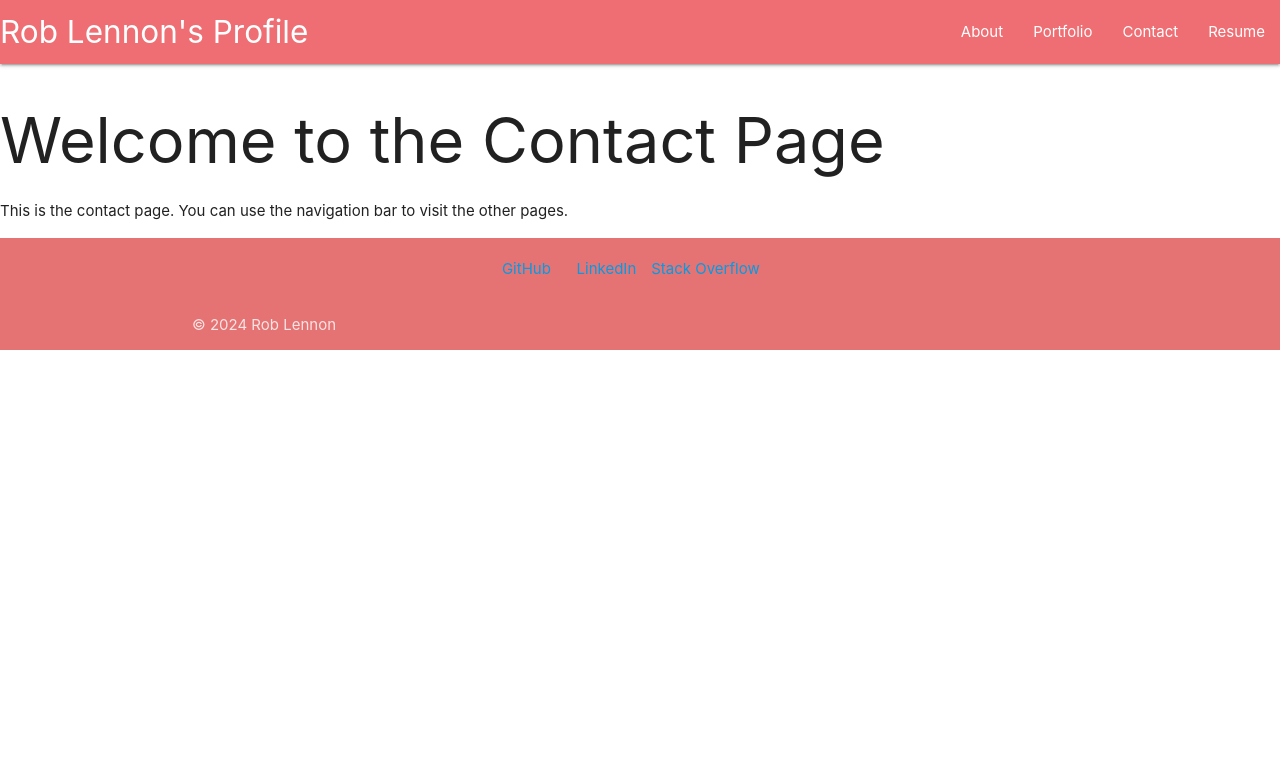
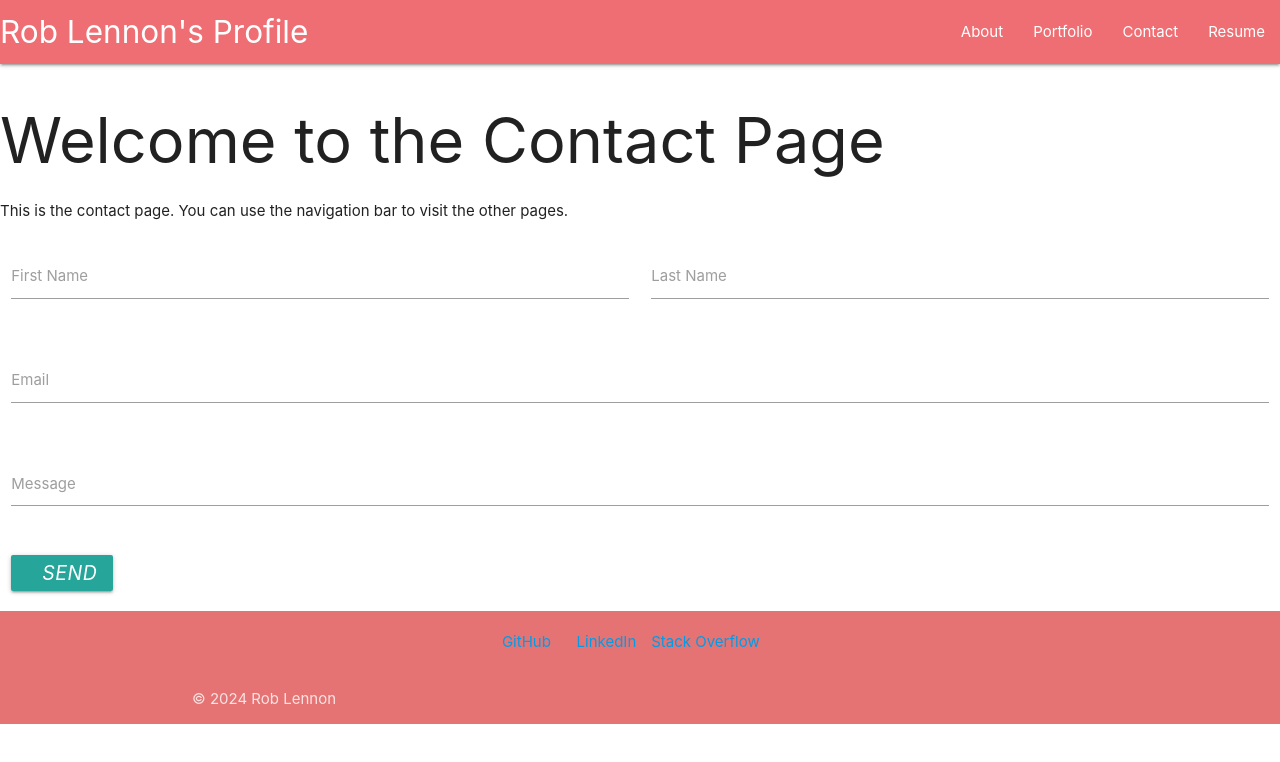
Before and after one commit to RJLennon/ReactPortfolio, a React (Vite) app: page /contact in a window 1280 px wide. Shown: the top 762 px of the page. Built offline with nearby package versions, Linux system fonts and the light colour scheme.

Commit message:
updated contact page

```diff
--- a/package.json
+++ b/package.json
@@ -10,6 +10,7 @@
     "preview": "vite preview"
   },
   "dependencies": {
+    "jquery": "^3.7.1",
     "materialize-css": "^1.0.0-rc.2",
     "react": "^18.2.0",
     "react-dom": "^18.2.0",
--- a/src/main.jsx
+++ b/src/main.jsx
@@ -2,7 +2,7 @@ import ReactDOM from 'react-dom/client';
 // Bringing in the required imports from 'react-router-dom' to set up application routing behavior
 import { createBrowserRouter, RouterProvider } from 'react-router-dom';
 import App from './App.jsx'
-import 'materialize-css/dist/css/materialize.min.css'
+import 'materialize-css/dist/css/materialize.min.css';
 
 // Bringing in the pages the router will use to conditionally show the appropriate views
 import ErrorPage from './pages/ErrorPage';
--- a/src/pages/ContactPage.jsx
+++ b/src/pages/ContactPage.jsx
@@ -1,4 +1,15 @@
+import React, { useEffect } from 'react';
+import M from 'materialize-css'; // Import Materialize CSS library
+
+
 export default function ContactPage() {
+  useEffect(() => {
+    // Initialize Materialize components
+    M.AutoInit();
+    // Or initialize specific components like text inputs
+    // M.FormSelect.init(document.querySelectorAll('select'));
+  }, []); // Empty dependency array ensures that this effect runs only once
+
     return (
       <div>
         <h1>Welcome to the Contact Page</h1>
@@ -6,6 +17,35 @@ export default function ContactPage() {
           This is the contact page. You can use the navigation bar to visit the other
           pages.
         </p>
+        <div className="row">
+  <form className="col s12">
+    <div className="row">
+      <div className="input-field col s6">
+        <input id="first_name" type="text" className="validate" />
+        <label htmlFor="first_name">First Name</label>
+      </div>
+      <div className="input-field col s6">
+        <input id="last_name" type="text" className="validate" />
+        <label htmlFor="last_name">Last Name</label>
+      </div>
+    </div>
+    <div className="row">
+      <div className="input-field col s12">
+        <input id="email" type="email" className="validate" />
+        <label htmlFor="email">Email</label>
+      </div>
+    </div>
+    <div className="row">
+      <div className="input-field col s12">
+        <textarea id="message" className="materialize-textarea"></textarea>
+        <label htmlFor="message">Message</label>
+      </div>
+    </div>
+    <button className="btn waves-effect waves-light" type="submit" name="action">
+      <i className="material-icons right">send</i>
+    </button>
+  </form>
+</div>
       </div>
     );
   }
```
